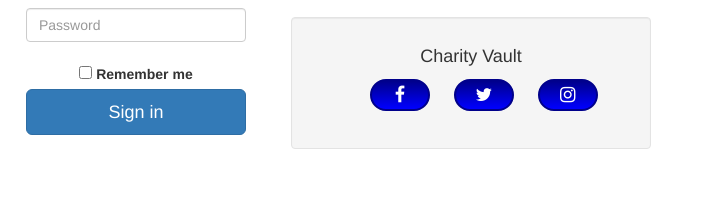
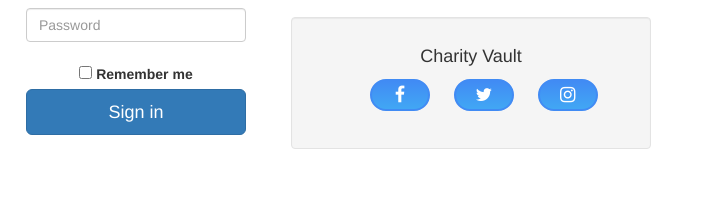
Before and after one commit to khalilnouga2/Nougaoui, a plain HTML site: page KNougaoui2/index.html in a window 1280 px wide. Shown: the part 803-1025 px from the top of the page, 559-1280 px from the left. Drawn offline with Linux system fonts and the light colour scheme.

Commit message:
small change on social colors

```diff
--- a/KNougaoui2/index.html
+++ b/KNougaoui2/index.html
@@ -36,10 +36,10 @@
     #sos > ul > li a{
         padding: 5px;
         width: 60px;
-        border: 2px solid darkblue;
+        border: 2px solid #418bf4;
         border-radius: 20px;
         text-align: center;
-         background: linear-gradient(darkblue, blue);
+         background: linear-gradient(#418bf4, #41a7f4);
     }
     /* Add a gray background color and some padding to the footer */
     footer {
```
Also changed, not shown: 1 other file.
